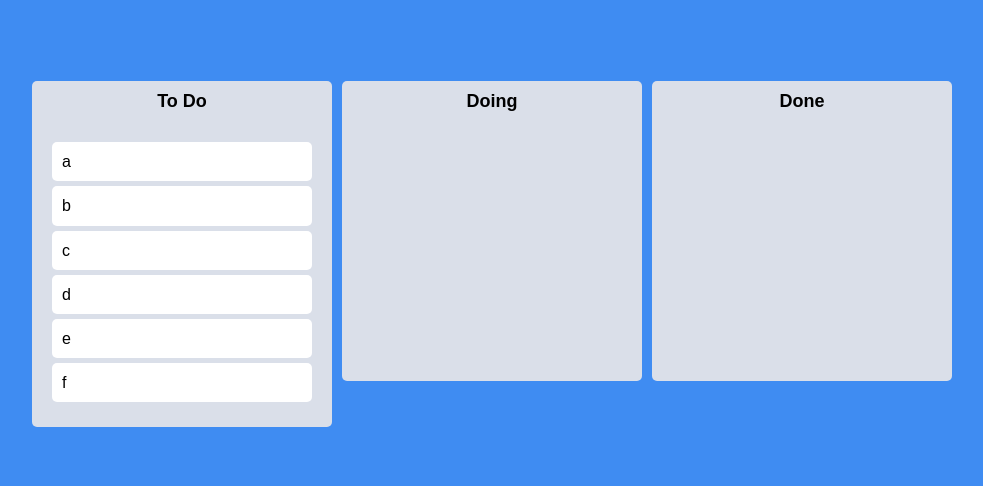
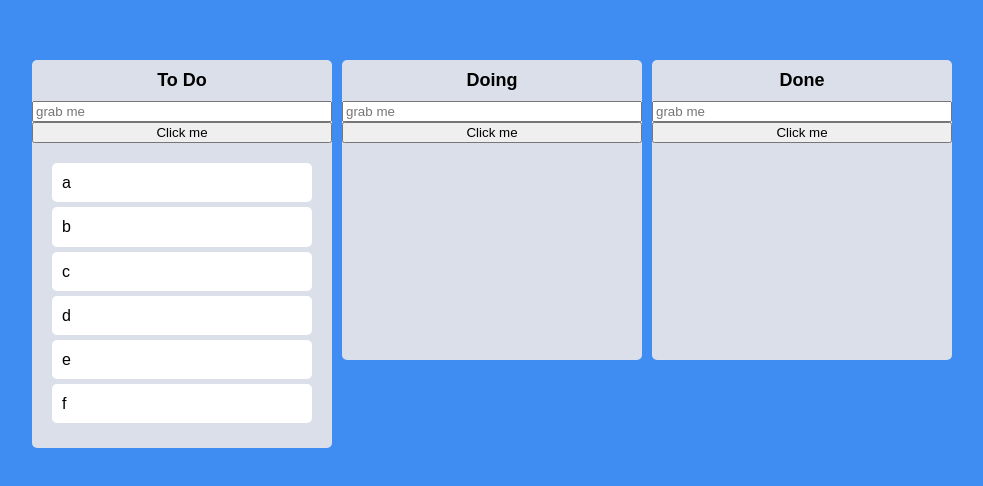
Before and after one commit to shine-jung/react-master, a React (Create React App) app: page / in a window 1280 px wide. Shown: the part 146-632 px from the top of the page, without its empty margins (148-1131 px from the left). Built offline with nearby package versions, Linux system fonts and the light colour scheme.

Commit message:
6.13 Refs

```diff
--- a/src/Components/Board.tsx
+++ b/src/Components/Board.tsx
@@ -1,3 +1,4 @@
+import { useRef } from "react";
 import { Droppable } from "react-beautiful-dnd";
 import styled from "styled-components";
 import DragabbleCard from "./DragabbleCard";
@@ -42,9 +43,18 @@
 }
 
 function Board({ toDos, boardId }: IBoardProps) {
+  const inputRef = useRef<HTMLInputElement>(null);
+  const onClick = () => {
+    inputRef.current?.focus();
+    setTimeout(() => {
+      inputRef.current?.blur();
+    }, 5000);
+  };
   return (
     <Wrapper>
       <Title>{boardId}</Title>
+      <input ref={inputRef} placeholder="grab me" />
+      <button onClick={onClick}>Click me</button>
       <Droppable droppableId={boardId}>
         {(provided, snapshot) => (
           <Area
```
Also changed, not shown: 1 other file (tests, documents, lock files or other folders).
